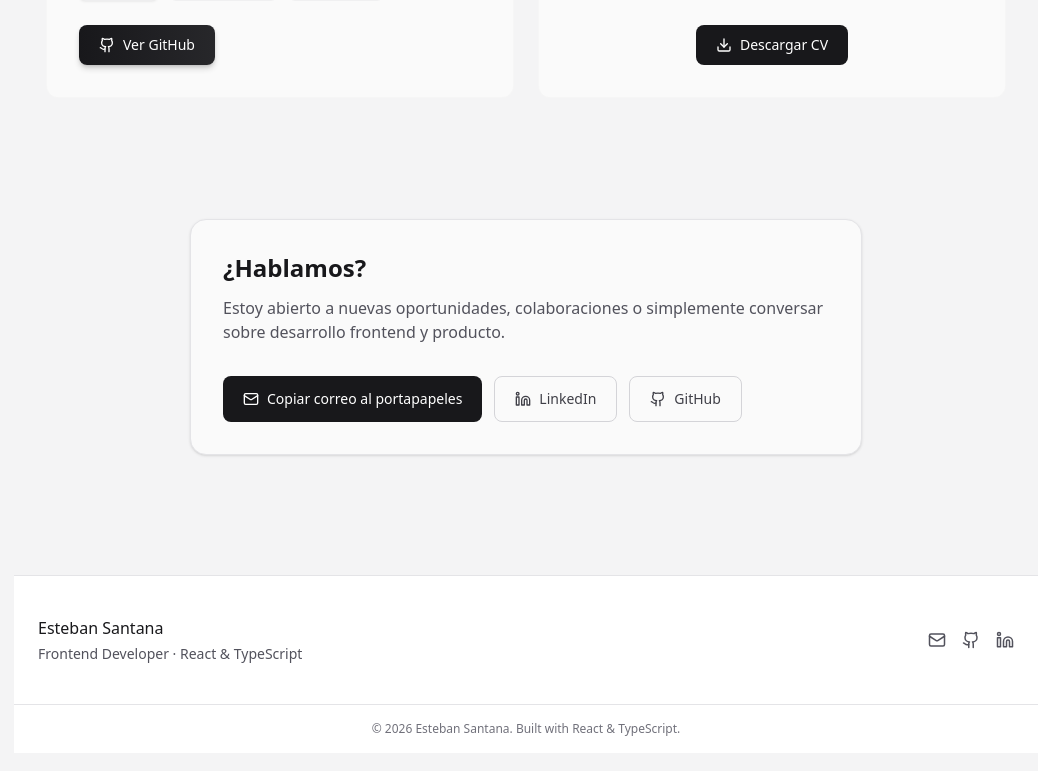
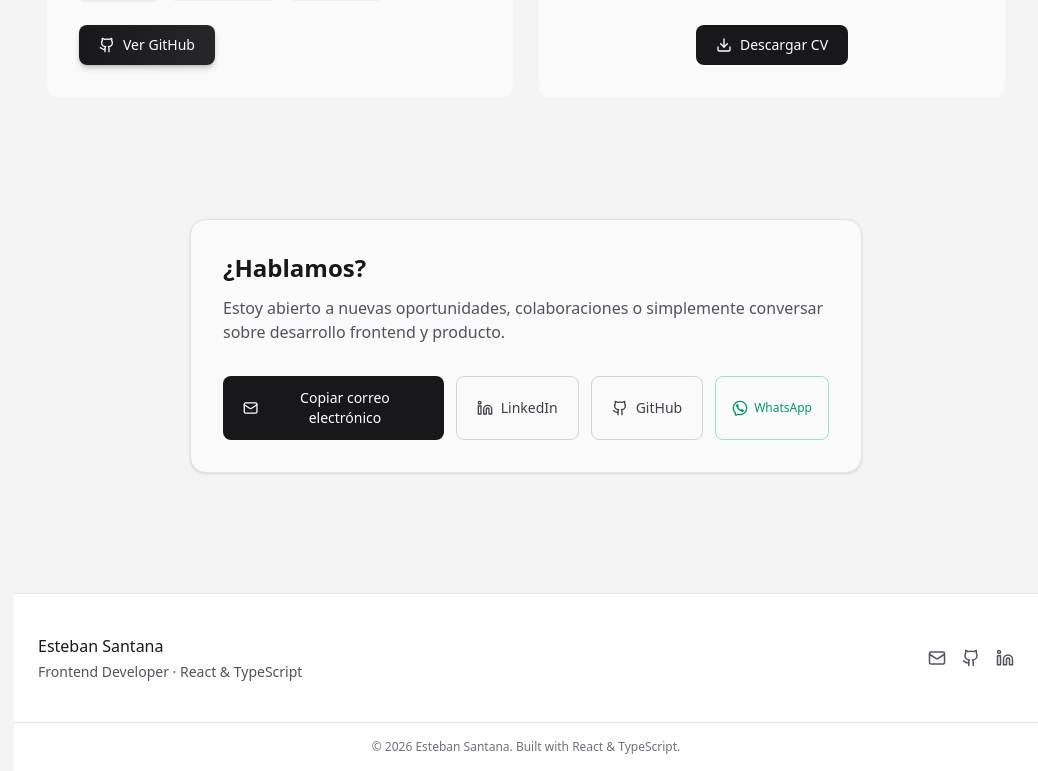
Before and after one commit to bsantanag95/proyecto_portafolio, a React (Vite) app: page / in a window 1280 px wide. Shown: the part 826-1597 px from the top of the page, without its empty margins (242-1280 px from the left). Built offline with nearby package versions, Linux system fonts and the light colour scheme.

Commit message:
feat(home): add whatsapp button to Contact section

```diff
--- /dev/null
+++ b/src/components/icons/WhatsAppIcon.tsx
@@ -0,0 +1,31 @@
+interface Props {
+  size?: number;
+  className?: string;
+}
+
+const WhatsAppIcon = ({ size = 20, className }: Props) => {
+  return (
+    <svg
+      xmlns="http://www.w3.org/2000/svg"
+      width={size}
+      height={size}
+      viewBox="0 0 24 24"
+      fill="none"
+      className={className}
+      aria-hidden="true"
+    >
+      <path
+        d="M6.014 8.00613C6.12827 7.1024 7.30277 5.87414 8.23488 6.01043L8.23339 6.00894C9.14051 6.18132 9.85859 7.74261 10.2635 8.44465C10.5504 8.95402 10.3641 9.4701 10.0965 9.68787C9.7355 9.97883 9.17099 10.3803 9.28943 10.7834C9.5 11.5 12 14 13.2296 14.7107C13.695 14.9797 14.0325 14.2702 14.3207 13.9067C14.5301 13.6271 15.0466 13.46 15.5548 13.736C16.3138 14.178 17.0288 14.6917 17.69 15.27C18.0202 15.546 18.0977 15.9539 17.8689 16.385C17.4659 17.1443 16.3003 18.1456 15.4542 17.9421C13.9764 17.5868 8 15.27 6.08033 8.55801C5.97237 8.24048 5.99955 8.12044 6.014 8.00613Z"
+        fill="currentColor"
+      />
+      <path
+        fillRule="evenodd"
+        clipRule="evenodd"
+        d="M12 23C10.7764 23 10.0994 22.8687 9 22.5L6.89443 23.5528C5.56462 24.2177 4 23.2507 4 21.7639V19.5C1.84655 17.492 1 15.1767 1 12C1 5.92487 5.92487 1 12 1C18.0751 1 23 5.92487 23 12C23 18.0751 18.0751 23 12 23ZM6 18.6303L5.36395 18.0372C3.69087 16.4772 3 14.7331 3 12C3 7.02944 7.02944 3 12 3C16.9706 3 21 7.02944 21 12C21 16.9706 16.9706 21 12 21C11.0143 21 10.552 20.911 9.63595 20.6038L8.84847 20.3397L6 21.7639V18.6303Z"
+        fill="currentColor"
+      />
+    </svg>
+  );
+};
+
+export default WhatsAppIcon;
--- a/src/components/icons/index.ts
+++ b/src/components/icons/index.ts
@@ -9,3 +9,4 @@ export { default as MySqlIcon } from "./MySqlIcon";
 export { default as LaravelIcon } from "./LaravelIcon";
 export { default as LivewireIcon } from "./LivewireIcon";
 export { default as SassIcon } from "./SassIcon";
+export { default as WhatsAppIcon } from "./WhatsAppIcon";
--- a/src/i18n/en.ts
+++ b/src/i18n/en.ts
@@ -35,7 +35,7 @@ export const en = {
       "This website was built with React and TypeScript, following frontend best practices and a strong focus on user experience.",
 
     //CONTACT
-    copyEmail: "Copy email to clipboard",
+    copyEmail: "Copy email address",
     copied: "Email copied!",
     contact: {
       title: "Let’s talk?",
--- a/src/i18n/es.ts
+++ b/src/i18n/es.ts
@@ -34,7 +34,7 @@ export const es = {
       "Este sitio web fue desarrollado con React y TypeScript, siguiendo buenas prácticas de arquitectura frontend y experiencia de usuario.",
 
     //CONTACT
-    copyEmail: "Copiar correo al portapapeles",
+    copyEmail: "Copiar correo electrónico",
     copied: "¡Correo copiado!",
     contact: {
       title: "¿Hablamos?",
--- a/src/pages/Home/Contact.tsx
+++ b/src/pages/Home/Contact.tsx
@@ -1,15 +1,14 @@
 import { useState } from "react";
 import { useLanguage } from "../../hooks/useLanguage";
-import AnimatedSection from "../../components/Animations/AnimatedSection";
 import { motion, AnimatePresence } from "framer-motion";
 import { Mail, Check } from "lucide-react";
-import GitHubIcon from "../../components/icons/GitHubIcon";
-import LinkedinIcon from "../../components/icons/LinkedinIcon";
+import { LinkedinIcon, GitHubIcon, WhatsAppIcon } from "../../components/icons";
 
 const EMAIL = "besantanag95@gmail.com";
+const WHATSAPP_NUMBER = "56968340737";
 
 const Contact = () => {
-  const { t } = useLanguage();
+  const { t, language } = useLanguage();
   const [copied, setCopied] = useState(false);
 
   const handleCopy = async () => {
@@ -28,7 +27,6 @@ const Contact = () => {
       aria-label={t.contact.title}
       className="scroll-mt-24 py-24 px-4 flex justify-center"
     >
-      <AnimatedSection delay={0.1}>
       <div className="w-full max-w-2xl rounded-2xl border border-zinc-200 dark:border-zinc-800 bg-zinc-50 dark:bg-zinc-900 p-8 shadow-sm">
         <h2
           id="contact-title"
@@ -124,9 +122,31 @@ const Contact = () => {
             <GitHubIcon size={16} aria-hidden="true" />
             GitHub
           </a>
+          {/* WhatsApp */}
+          <a
+            href={`https://wa.me/${WHATSAPP_NUMBER}`}
+            target="_blank"
+            rel="noopener noreferrer"
+            aria-label={
+              language === "es"
+                ? "Contactar por WhatsApp"
+                : "Contact via WhatsApp"
+            }
+            className="
+    inline-flex items-center justify-center gap-1.5
+    rounded-lg px-4 py-3
+    text-xs font-medium
+    border border-emerald-500/40
+    text-emerald-600 dark:text-emerald-400
+    hover:bg-emerald-50 dark:hover:bg-emerald-500/10
+    transition
+  "
+          >
+            <WhatsAppIcon size={16} aria-hidden="true" />
+            WhatsApp
+          </a>
         </div>
       </div>
-      </AnimatedSection>
     </section>
   );
 };
```
Lines whose indentation alone changed are shown as unchanged.
